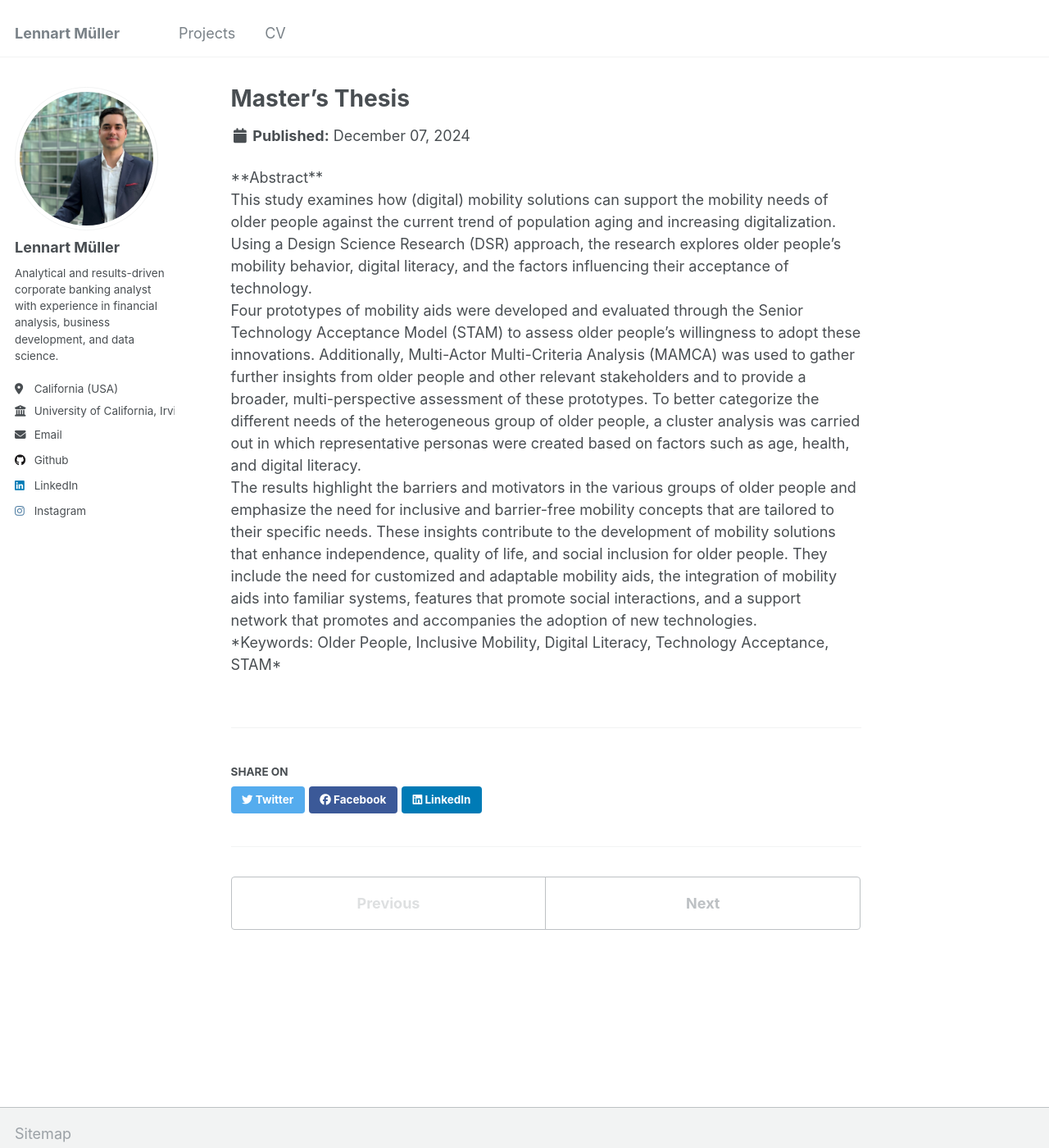
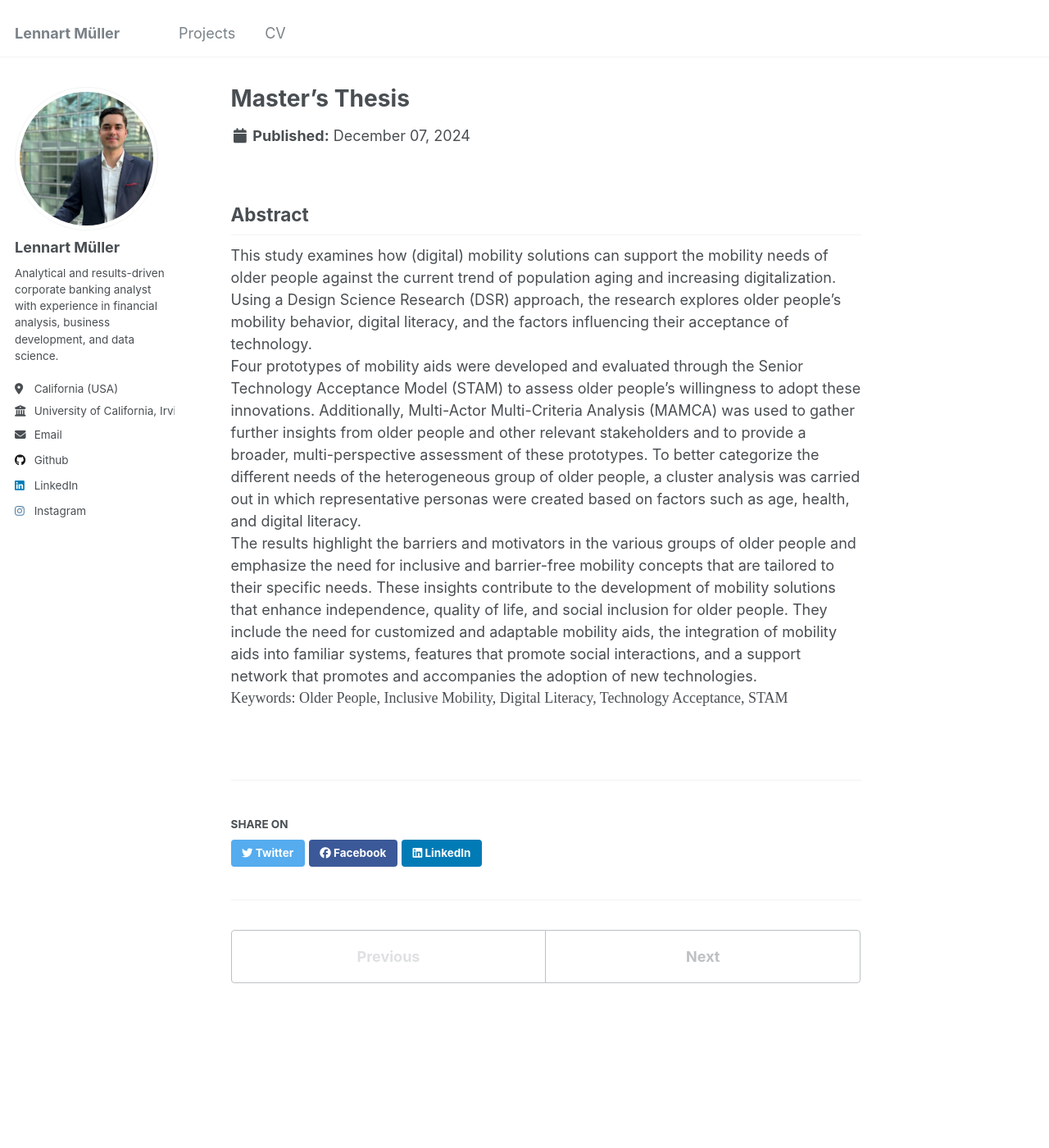
Before and after one commit to lennartmueller123/lennartmueller123.github.io, a Jekyll site: the page built from _projects/project-1.html, in a window 1280 px wide and 1400 px high. Shown: the whole window at 82% size. Built offline with Jekyll 4.4.1, drawn with Linux system fonts in a browser that asks for light colours.

Commit message:
Update project-1.html

```diff
--- a/_projects/project-1.html
+++ b/_projects/project-1.html
@@ -4,7 +4,7 @@ excerpt: "Development and testing of innovative mobility prototypes to improve t
 collection: projects
 ---
 
-**Abstract**
+<h2>Abstract</h2>
 <div>
 This study examines how (digital) mobility solutions can support the mobility needs of older people against the current trend of population aging and increasing digitalization. Using a Design Science Research (DSR) approach, the research explores older people’s mobility behavior, digital literacy, and the factors influencing their acceptance of technology.
 </div>
@@ -13,5 +13,5 @@ Four prototypes of mobility aids were developed and evaluated through the Senior
 The results highlight the barriers and motivators in the various groups of older people and emphasize the need for inclusive and barrier-free mobility concepts that are tailored to their specific needs. These insights contribute to the development of mobility solutions that enhance independence, quality of life, and social inclusion for older people. They include the need for customized and adaptable mobility aids, the integration of mobility aids into familiar systems, features that promote social interactions, and a support network that promotes and accompanies the adoption of new technologies.
 </div>
 <div>
-*Keywords: Older People, Inclusive Mobility, Digital Literacy, Technology Acceptance, STAM*
+<p style="font-family: 'Cursive';">Keywords: Older People, Inclusive Mobility, Digital Literacy, Technology Acceptance, STAM</p>
 </div>
```
